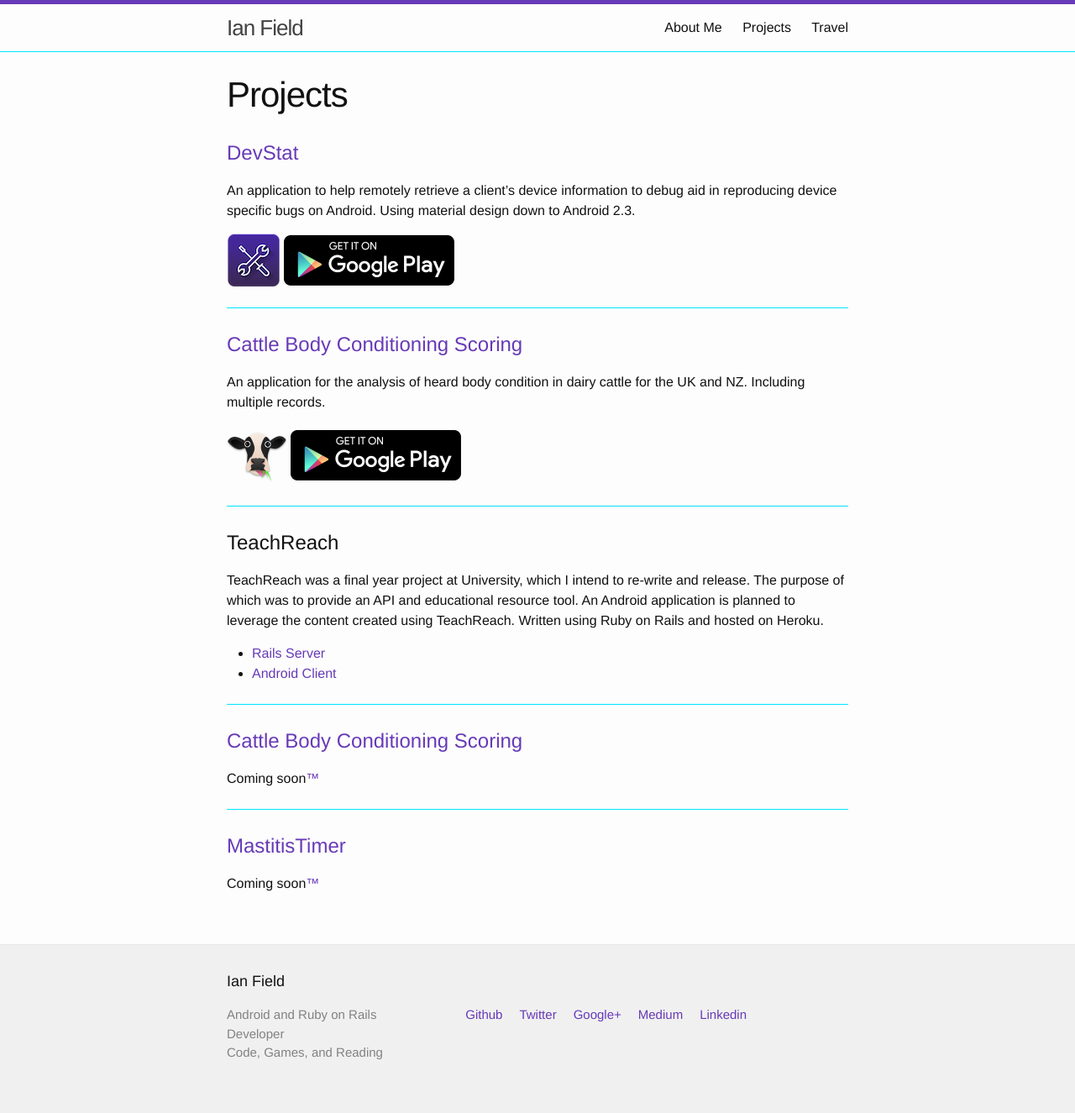
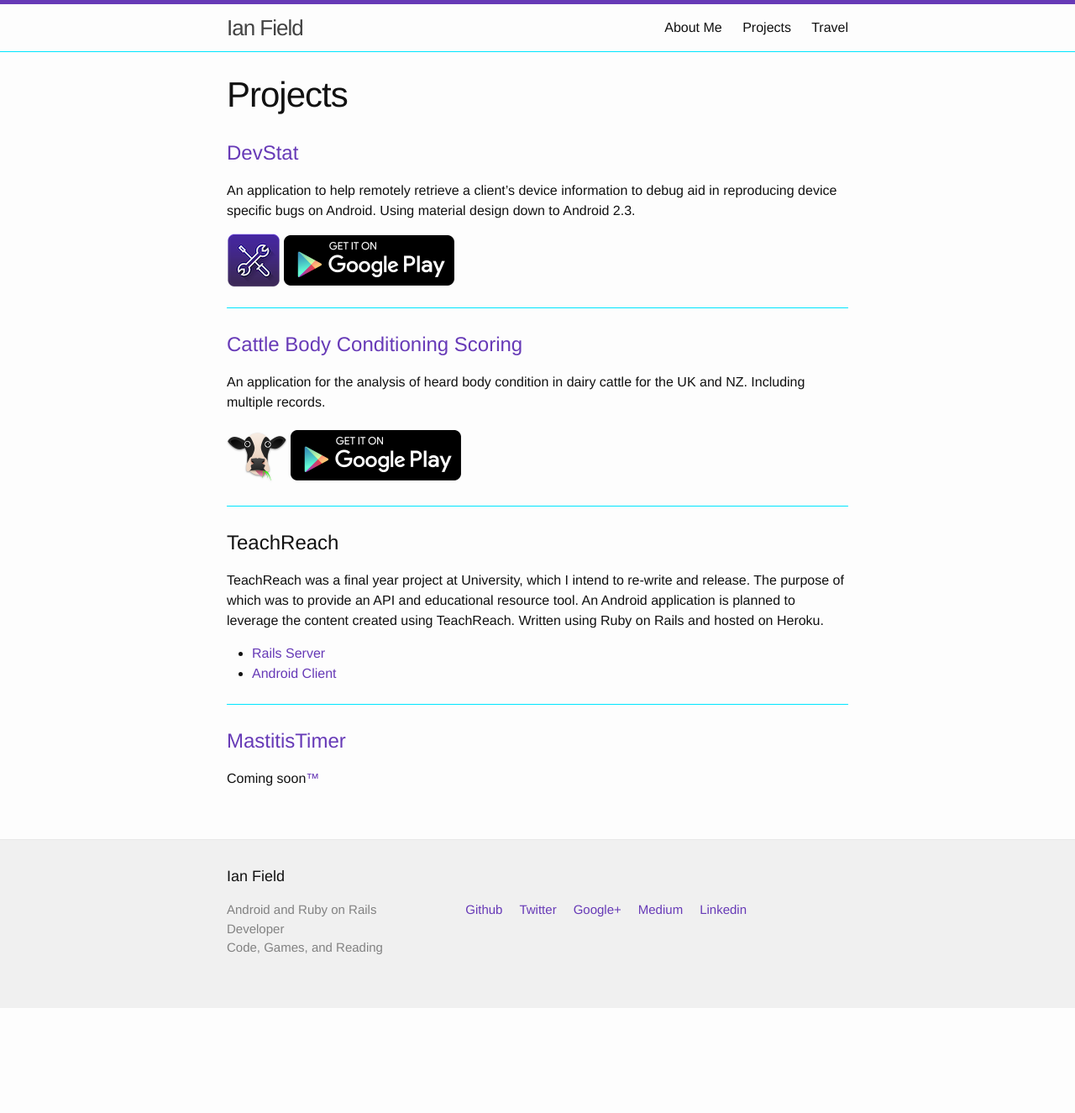
Before and after one commit to IanField90/ianfield90.github.io, a Jekyll site: the page built from projects.md, in a window 1280 px wide. Shown: the whole page at 84% size. Built offline with Jekyll 4.4.1, drawn with Linux system fonts in a browser that asks for light colours; after the commit the page ends 1200 px from its top, so only the background shows below that.

Commit message:
Remove old project

```diff
--- a/projects.md
+++ b/projects.md
@@ -27,10 +27,5 @@ TeachReach was a final year project at University, which I intend to re-write an
 
 <hr class="post-split" />
 
-# [Cattle Body Conditioning Scoring](http://github.com/IanField90/CattleBodyConditioning)
-Coming soon[&trade;](http://wowwiki.wikia.com/wiki/Soon){:target="_blank"}
-
-<hr class="post-split" />
-
 # [MastitisTimer](http://github.com/IanField90/MastitisTimer)
 Coming soon[&trade;](http://wowwiki.wikia.com/wiki/Soon){:target="_blank"}
```
